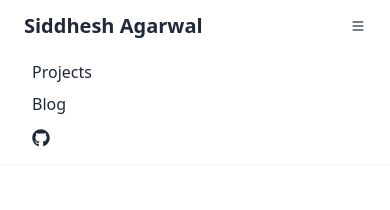
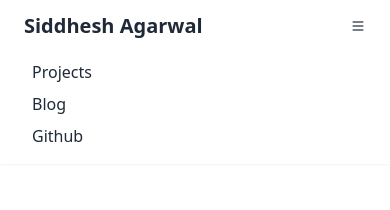
Before and after one commit to Siddhesh-Agarwal/Siddhesh-Agarwal.github.io, a React (Vite) app: page / in a window 390 px wide. Both pictures are taken after a click on the button "toggle menu". Shown: the top 210 px of the page. Built offline with nearby package versions, Linux system fonts and the light colour scheme.

Commit message:
fixed navbar

```diff
--- a/package.json
+++ b/package.json
@@ -25,6 +25,7 @@
     "eslint": "^8.38.0",
     "eslint-plugin-react-hooks": "^4.6.0",
     "eslint-plugin-react-refresh": "^0.3.4",
+    "gh-pages": "^5.0.0",
     "tailwindcss": "^3.3.2",
     "typescript": "^5.0.2",
     "vite": "^4.3.2"
--- a/src/components/Navbar.tsx
+++ b/src/components/Navbar.tsx
@@ -19,21 +19,28 @@ export default function Navbar() {
                             </a>
                         </div>
                         <div className="flex md:hidden">
-                            <button type="button" className="text-gray-500 dark:text-gray-200 hover:text-gray-600 dark:hover:text-gray-300 focus:outline-none focus:text-gray-600 dark:focus:text-gray-300" aria-label="toggle menu" onClick={toggleDisplay}>
+                            <button type="button" aria-label="toggle menu" onClick={toggleDisplay}
+                                className="text-gray-500 dark:text-gray-200 hover:text-gray-600 dark:hover:text-gray-300 focus:outline-none focus:text-gray-600 dark:focus:text-gray-300">
                                 <HiMenu />
                             </button>
                         </div>
                     </div>
                     {/* Toggle display for mobile */}
                     <nav className={`${display ? "flex" : "hidden"} md:flex flex-col md:flex-row md:justify-end w-1/2 pt-4 md:pt-0`}>
-                        <a href="/projects/" className="px-2 py-1 md:mx-2 text-gray-800 dark:text-white hover:text-gray-700 dark:hover:text-gray-300">
+                        <a href="/projects/" target="_blank" rel="noreferrer noopener"
+                            className="px-2 py-1 md:mx-2 text-gray-800 dark:text-white hover:text-gray-700 dark:hover:text-gray-300">
                             Projects
                         </a>
-                        <a href="https://dev.to/siddhesh_agarwal" className="px-2 py-1 md:mx-2 text-gray-800 dark:text-white hover:text-gray-700 dark:hover:text-gray-300">
+                        <a href="https://dev.to/siddhesh_agarwal" target="_blank" rel="noreferrer noopener"
+                            className="px-2 py-1 md:mx-2 text-gray-800 dark:text-white hover:text-gray-700 dark:hover:text-gray-300">
                             Blog
                         </a>
-                        <a href="https://github.com/Siddhesh-Agarwal" className="px-2 py-1 md:mx-2 text-gray-800 dark:text-white hover:text-gray-700 dark:hover:text-gray-300">
-                            <FaGithub className="inline-block text-lg" />
+                        <a href="https://github.com/Siddhesh-Agarwal" target="_blank" rel="noreferrer noopener"
+                            className="px-2 py-1 md:mx-2 text-gray-800 dark:text-white hover:text-gray-700 dark:hover:text-gray-300">
+                            <FaGithub className="hidden text-lg md:inline-block" />
+                            <p className="inline-block md:hidden">
+                                Github
+                            </p>
                         </a>
                     </nav>
                 </div>
```
Also changed, not shown: tailwind.css, 1 other file (tests, documents, lock files or other folders).
